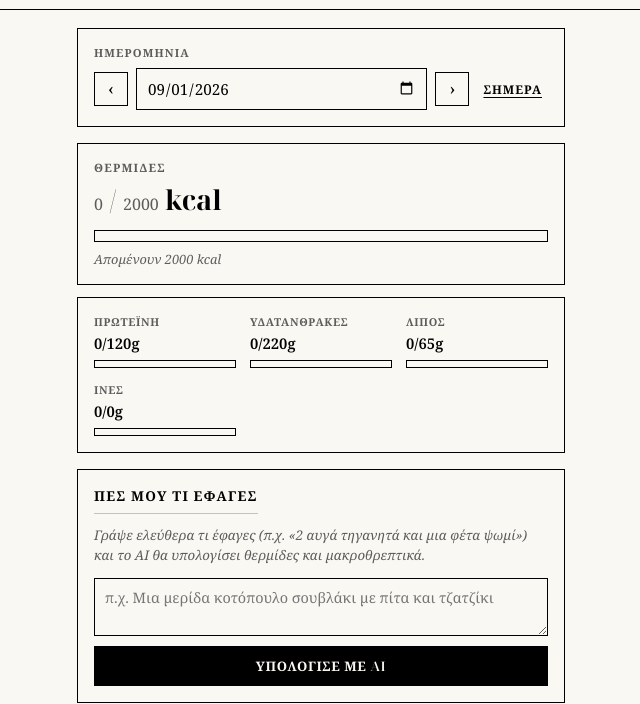
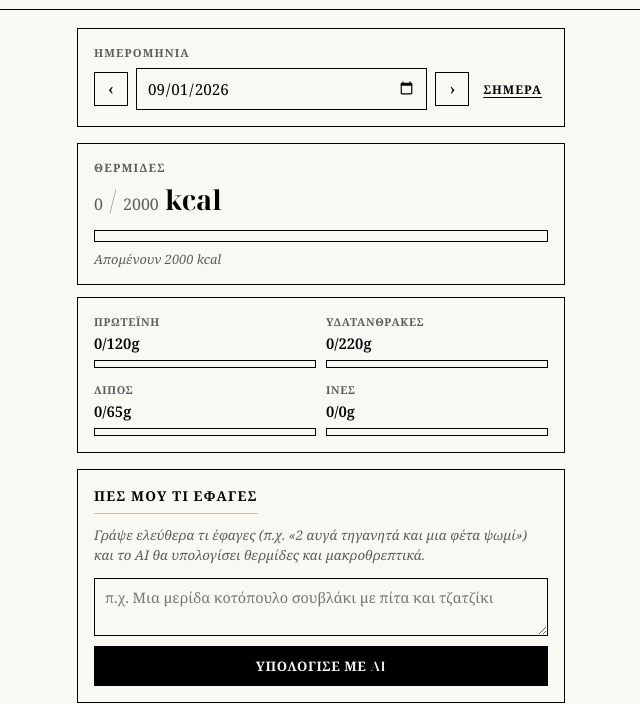
Before and after one commit to PartyandCo/MrsV-nutrition, a website: page index.html in a window 1280 px wide. Shown: the part 109-813 px from the top of the page, without its empty margins (319-959 px from the left). Drawn offline with nearby package versions, Linux system fonts and the light colour scheme.

Commit message:
Update style.css

```diff
--- a/css/style.css
+++ b/css/style.css
@@ -254,8 +254,8 @@ button, input, select, textarea { font-family: inherit; color: var(--ink); }
 
 .macro-row {
   display: grid;
-  grid-template-columns: 1fr 1fr 1fr;
-  gap: 14px;
+  grid-template-columns: 1fr 1fr;
+  gap: 14px 10px;
 }
 
 .macro-label {
@@ -482,6 +482,7 @@ button, input, select, textarea { font-family: inherit; color: var(--ink); }
   margin-top: 10px;
 }
 .ai-result-actions .btn { flex: 1; }
+.ai-result-actions.stacked { flex-direction: column; }
 
 /* ---------------- entries list ---------------- */
 
```
